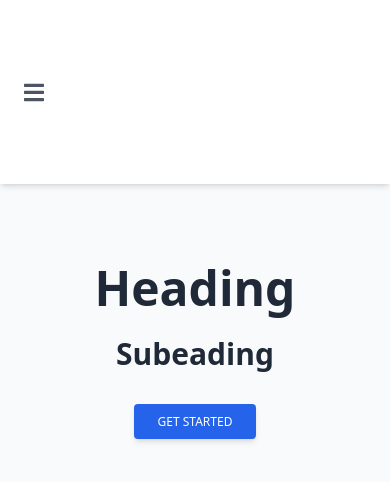
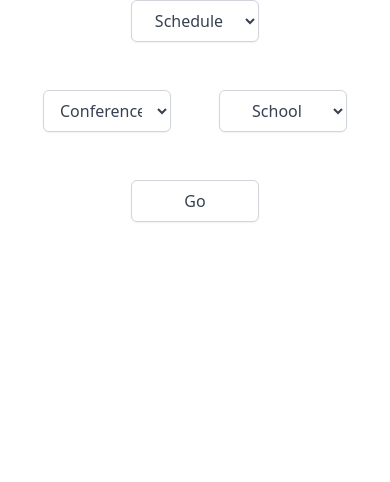
Before and after one commit to MrButak/college-wrestling, a Vue app in the folder frontend/: page / in a window 390 px wide. Shown: the top 482 px of the page. Built offline with nearby package versions, Linux system fonts and the light colour scheme; what tw-elements would draw is missing.

Commit message:
basic select and options

```diff
--- a/frontend/src/App.vue
+++ b/frontend/src/App.vue
@@ -1,13 +1,16 @@
 <script setup>
 // This starter template is using Vue 3 <script setup> SFCs
 // Check out https://v3.vuejs.org/api/sfc-script-setup.html#sfc-script-setup
-import HelloWorld from './components/HelloWorld.vue'
+import Header from './components/Header.vue'
+import Home from './components/home/Home.vue'
 </script>
 
 <template>
 
-  <HelloWorld />
+<Header />
+<Home />
 </template>
+
 
 <style>
 #app {
--- /dev/null
+++ b/frontend/src/components/Header.vue
@@ -0,0 +1,13 @@
+<script setup>
+import { ref } from 'vue'
+
+</script>
+
+<template>
+
+
+</template>
+
+<style scoped>
+
+</style>
--- a/frontend/src/components/HelloWorld.vue
+++ /dev/null
@@ -1,70 +0,0 @@
-<script setup>
-import { ref } from 'vue'
-
-</script>
-
-<template>
-<header>
-  <!-- Navbar -->
-  <nav class="navbar navbar-expand-lg shadow-md py-2 bg-white relative flex items-center w-full justify-between">
-    <div class="px-6 w-full flex flex-wrap items-center justify-between">
-      <div class="flex items-center">
-        <button
-          class="navbar-toggler border-0 py-3 lg:hidden leading-none text-xl bg-transparent text-gray-600 hover:text-gray-700 focus:text-gray-700 transition-shadow duration-150 ease-in-out mr-2"
-          type="button"
-          data-bs-toggle="collapse"
-          data-bs-target="#navbarSupportedContentY"
-          aria-controls="navbarSupportedContentY"
-          aria-expanded="false"
-          aria-label="Toggle navigation"
-        >
-          <svg
-            aria-hidden="true"
-            focusable="false"
-            data-prefix="fas"
-            class="w-5"
-            role="img"
-            xmlns="http://www.w3.org/2000/svg"
-            viewBox="0 0 448 512"
-          >
-            <path
-              fill="currentColor"
-              d="M16 132h416c8.837 0 16-7.163 16-16V76c0-8.837-7.163-16-16-16H16C7.163 60 0 67.163 0 76v40c0 8.837 7.163 16 16 16zm0 160h416c8.837 0 16-7.163 16-16v-40c0-8.837-7.163-16-16-16H16c-8.837 0-16 7.163-16 16v40c0 8.837 7.163 16 16 16zm0 160h416c8.837 0 16-7.163 16-16v-40c0-8.837-7.163-16-16-16H16c-8.837 0-16 7.163-16 16v40c0 8.837 7.163 16 16 16z"
-            ></path>
-          </svg>
-        </button>
-      </div>
-      <div class="navbar-collapse collapse grow items-center" id="navbarSupportedContentY">
-        <ul class="navbar-nav mr-auto lg:flex lg:flex-row">
-          <li class="nav-item">
-            <a class="nav-link block pr-2 lg:px-2 py-2 text-gray-600 hover:text-gray-700 focus:text-gray-700 transition duration-150 ease-in-out" href="#!" data-mdb-ripple="true" data-mdb-ripple-color="light">Home</a>
-          </li>
-          <li class="nav-item">
-            <a class="nav-link block pr-2 lg:px-2 py-2 text-gray-600 hover:text-gray-700 focus:text-gray-700 transition duration-150 ease-in-out" href="#!" data-mdb-ripple="true" data-mdb-ripple-color="light">Features</a>
-          </li>
-          <li class="nav-item">
-            <a class="nav-link block pr-2 lg:px-2 py-2 text-gray-600 hover:text-gray-700 focus:text-gray-700 transition duration-150 ease-in-out" href="#!" data-mdb-ripple="true" data-mdb-ripple-color="light">Pricing</a>
-          </li>
-          <li class="nav-item mb-2 lg:mb-0">
-            <a class="nav-link block pr-2 lg:px-2 py-2 text-gray-600 hover:text-gray-700 focus:text-gray-700 transition duration-150 ease-in-out" href="#!" data-mdb-ripple="true" data-mdb-ripple-color="light">About</a>
-          </li>
-        </ul>
-      </div>
-    </div>
-  </nav>
-  <!-- Navbar -->
-
-  <!-- Jumbotron -->
-  <div class="text-center bg-gray-50 text-gray-800 py-20 px-6">
-    <h1 class="text-5xl font-bold mt-0 mb-6">Heading</h1>
-    <h3 class="text-3xl font-bold mb-8">Subeading</h3>
-    <a class="inline-block px-6 py-2.5 bg-blue-600 text-white font-medium text-xs leading-tight uppercase rounded shadow-md hover:bg-blue-700 hover:shadow-lg focus:bg-blue-700 focus:shadow-lg focus:outline-none focus:ring-0 active:bg-blue-800 active:shadow-lg transition duration-150 ease-in-out" data-mdb-ripple="true" data-mdb-ripple-color="light" href="#!" role="button">Get started</a>
-  </div>
-  <!-- Jumbotron -->
-</header>
-
-</template>
-
-<style scoped>
-
-</style>
--- /dev/null
+++ b/frontend/src/components/home/Home.vue
@@ -0,0 +1,7 @@
+<template>
+<HomeSelect />
+</template>
+
+<script setup>
+import HomeSelect from './HomeSelect.vue'
+</script>
--- /dev/null
+++ b/frontend/src/components/home/HomeSelect.vue
@@ -0,0 +1,145 @@
+<template>
+
+
+<div class="flex flex-col items-center w-full gap-12">
+
+    <select class="text-center w-32 sm:w-64 text-gray-700 py-2 px-3 border border-gray-300 bg-white rounded-md shadow-sm focus:outline-none focus:ring-primary-500 focus:border-primary-500" name="animals">
+        <option value="">
+            Schedule
+        </option>
+        <option value="dog">
+            Roster
+        </option>
+        <option value="cat">
+            All
+        </option>
+    </select>
+
+    <div class="flex gap-12">
+        <select @change="conferenceSelected($event)" id="conferences-select" class="text-center block w-32 sm:w-64 text-gray-700 py-2 px-3 border border-gray-300 bg-white rounded-md shadow-sm focus:outline-none focus:ring-primary-500 focus:border-primary-500" name="animals">
+            <option value="conference">
+                Conference
+            </option>
+            <option value="bigten">
+                Big Ten
+            </option>
+            <option value="big12">
+                Big 12
+            </option>
+            <option value="acc">
+                ACC
+            </option>
+            <option value="eiwa">
+                EIWA
+            </option>
+            <option value="mac">
+                MAC
+            </option>
+            <option value="pac12">
+                PAC-12
+            </option>
+            <option value="socon">
+                SoCon
+            </option>
+        </select>
+
+        <select id="schools-select" class="text-center block w-32 sm:w-64 text-gray-700 py-2 px-3 border border-gray-300 bg-white rounded-md shadow-sm focus:outline-none focus:ring-primary-500 focus:border-primary-500" name="animals">
+            <option selected value="school">
+                School
+            </option>
+        </select>
+    </div>
+    <button @click="getSchoolInfo($event)" class="block w-32 sm:w-64 text-gray-700 py-2 px-3 border border-gray-300 bg-white rounded-md shadow-sm focus:outline-none focus:ring-primary-500 focus:border-primary-500">Go</button>
+
+</div>
+
+</template>
+
+<script setup>import { ref, onMounted } from 'vue';
+
+
+let conferenceValue;
+let schoolValue;
+let schoolsObject;
+
+onMounted(() => {
+
+    setComponentVariables();
+
+});
+
+function setComponentVariables() {
+
+    conferenceValue = document.getElementById('conferences-select');
+    schoolValue = document.getElementById('schools-select');
+
+    schoolsObject = {
+        bigten: ['Illinois', 'Indiana', 'University of Iowa', 'Maryland', 'University of Michigan', 'Michigan State University', 'University of Minnesota', 'Nebraska', 'Northwestern University', 'Ohio State University', 'Penn State', 'Purdue University', 'Rutgers', 'Wisconsin'],
+        big12: ['Iowa State University', 'University of Missouri', 'North Dakota State University', 'University of Northern Colorado', 'University of Northern Iowa', 'Oklahoma State', 'South Dakota State University', 'Air Force', 'Utah Valley University', 'West Virginia University', 'University of Wyoming', 'University of Oklahoma'],
+        acc: ['Duke University', 'NC State', 'North Carolina', 'University of Pittsburgh', 'University of Virginia', 'Virginia Tech'],
+        eiwa: ['American University', 'Binghamton University', 'Brown University', 'Bucknell University', 'Columbia University', 'Cornell University', 'Drexel University', 'Franklin & Marshall College', 'Harvard University', 'Hofstra University', 'Lehigh University', 'Long Island University', 'University of Pennsylvania', 'Princeton University', 'Sacred Heart University', 'Army', 'Navy'],
+        mac: ['Bloomsburg University of Pennsylvania', 'University at Buffalo', 'Central Michigan University', 'Clarion University of Pennsylvania', 'Cleveland State University', 'Edinboro University of Pennsylvania', 'George Mason University', 'Kent State University', 'Lock Haven University of Pennsylvania', 'Northern Illinois University', 'Ohio University', 'Rider University', 'SIU Edwardsville'],
+        pac12: ['Arizona State University', 'Cal Poly', 'California State University, Bakersfield', 'Little Rock', 'Oregon State University', 'Stanford University'],
+        socon: ['Appalachian State University', 'Campbell University', 'The Citadel', 'Davidson College', 'Gardner-Webb University', 'Presbyterian College', 'Chattanooga', 'Virginia Military Institute']
+    };
+};
+
+function conferenceSelected() {
+
+    let selectElement;
+    let conferencesArry = [];
+
+    // clear previous options from schools select element (if any)
+    while(schoolValue.firstChild) {
+        schoolValue.removeChild(schoolValue.firstChild)
+    };
+
+    // populate school select element with all schools from conference selected by user
+    Object.keys(schoolsObject).forEach((school) => {
+        conferencesArry.push(school);
+    });
+
+    for(let i = 0; i < conferencesArry.length; i++) {
+
+        if(conferencesArry[i] === conferenceValue.value) {
+
+            for(let j = 0; j < schoolsObject[`${conferencesArry[i]}`].length; j++) {
+
+                selectElement = document.createElement('option');
+                // remove whitespace and set to lower case
+                selectElement.value = schoolsObject[`${conferencesArry[i]}`][j].replace(/\s+/g, '').toLowerCase();
+                selectElement.text = schoolsObject[`${conferencesArry[i]}`][j];
+                schoolValue.append(selectElement);
+            };
+            break;
+        };
+
+        // add default 'School' option if no conference selected
+        if(conferenceValue.value === 'conference') {
+
+            selectElement = document.createElement('option');
+            selectElement.value = 'school';
+            selectElement.text = 'School';
+            schoolValue.append(selectElement);
+            break;
+        };
+    };
+};
+
+function getSchoolInfo() {
+
+    if(schoolValue.value === 'school') {
+
+        console.log('Select a school first!');
+        return;
+    };
+
+
+
+};
+
+</script>
+
+<style>
+
+</style>
```
